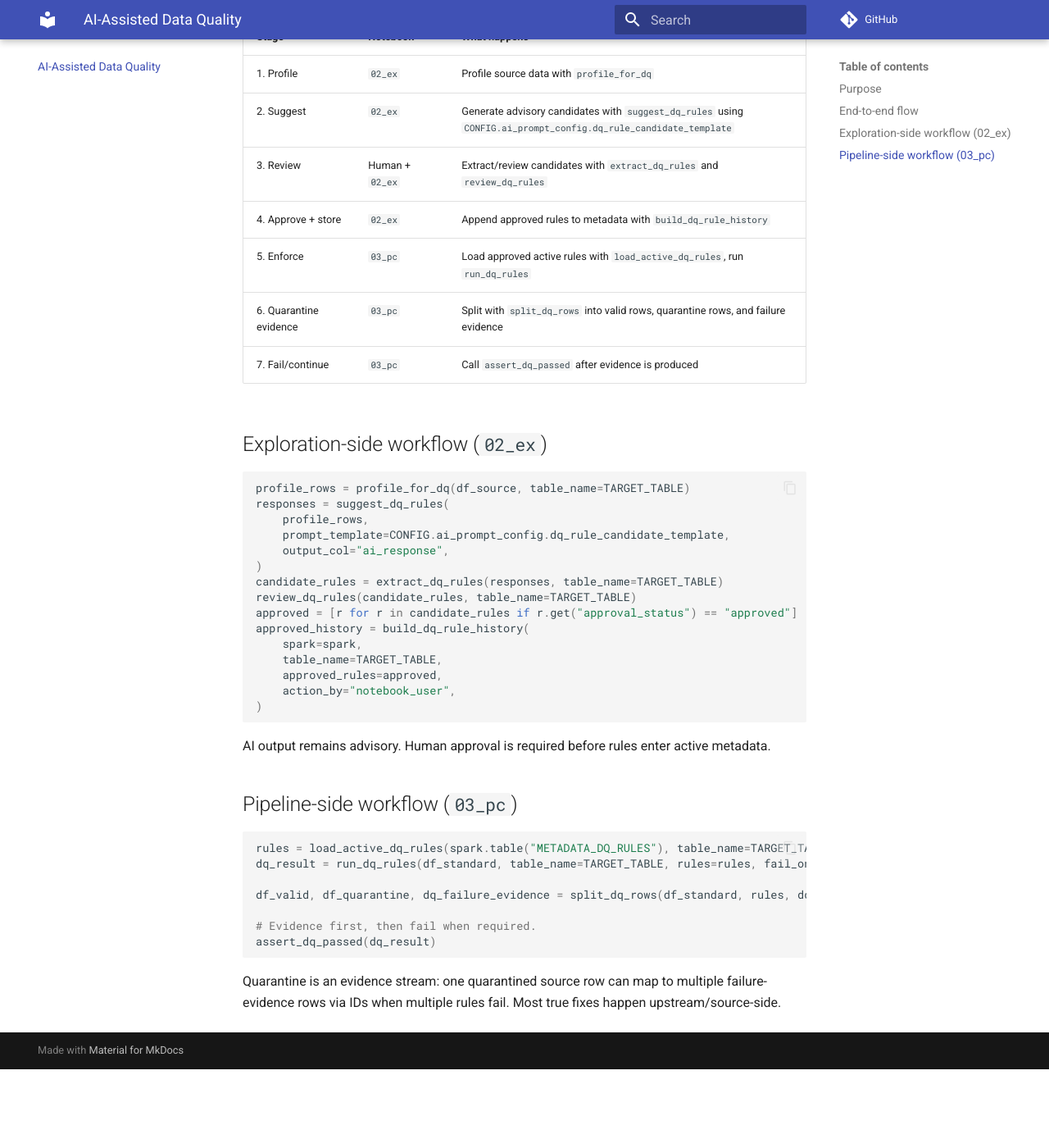
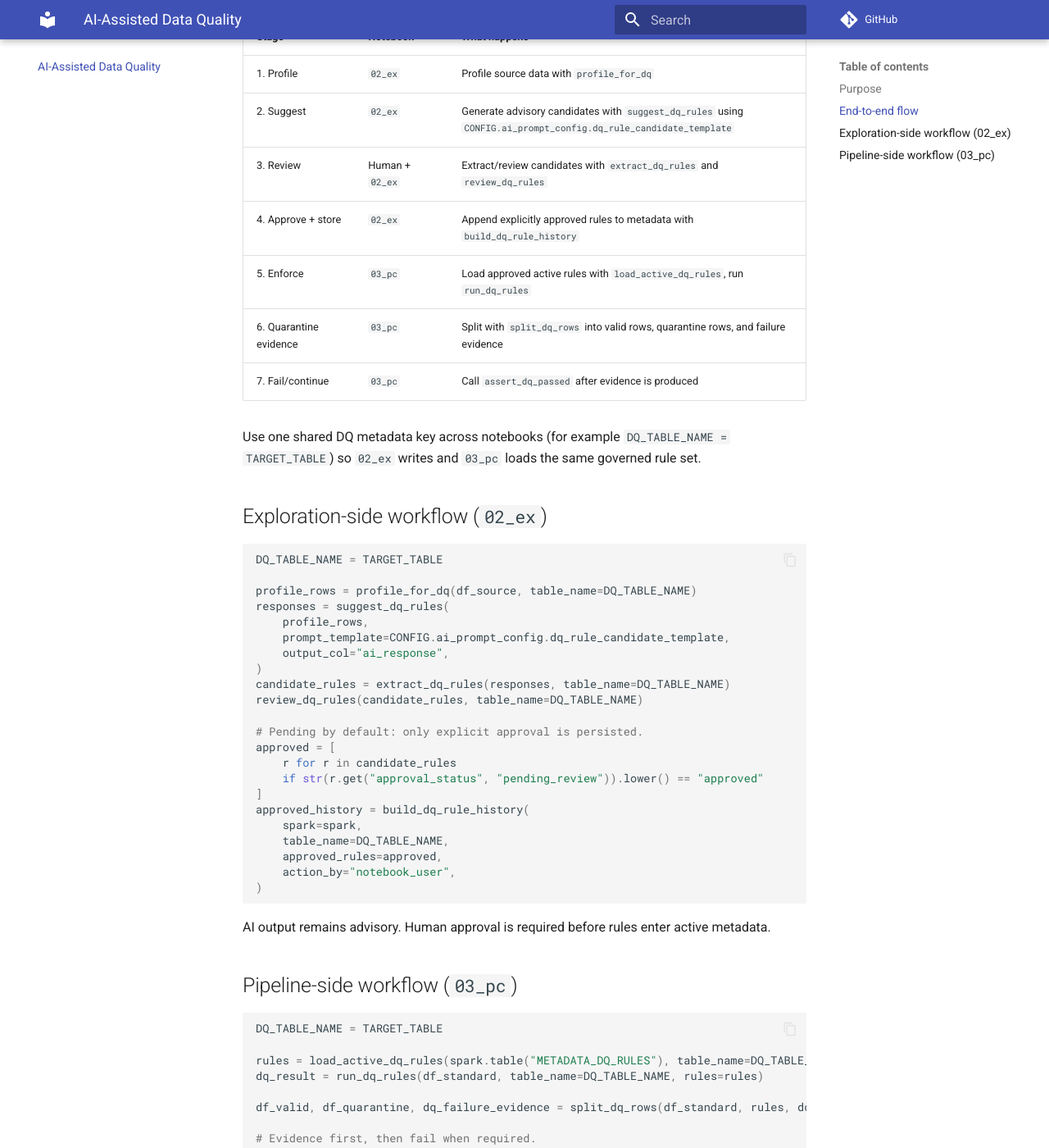
Before and after one commit to Voycepeh/fabric-data-product-framework, an MkDocs documentation site: the page built from docs/data-quality-rules-system.md, in a window 1280 px wide and 1400 px high, scrolled down 399 px. Shown: the whole window at 82% size. Built offline with MkDocs 1.6.1 and Material for MkDocs 9.7.7, drawn with Linux system fonts in a browser that asks for light colours; comment, search, counter and statistics services are not loaded; before the commit the page ends 1703 px from its top, so only the background shows below that.

Commit message:
Harden canonical DQ notebook/template handoff flow

````diff
--- a/docs/data-quality-rules-system.md
+++ b/docs/data-quality-rules-system.md
@@ -11,26 +11,35 @@ FabricOps uses metadata-managed DQ rules where AI assists with suggestions, huma
 | 1. Profile | `02_ex` | Profile source data with `profile_for_dq` |
 | 2. Suggest | `02_ex` | Generate advisory candidates with `suggest_dq_rules` using `CONFIG.ai_prompt_config.dq_rule_candidate_template` |
 | 3. Review | Human + `02_ex` | Extract/review candidates with `extract_dq_rules` and `review_dq_rules` |
-| 4. Approve + store | `02_ex` | Append approved rules to metadata with `build_dq_rule_history` |
+| 4. Approve + store | `02_ex` | Append explicitly approved rules to metadata with `build_dq_rule_history` |
 | 5. Enforce | `03_pc` | Load approved active rules with `load_active_dq_rules`, run `run_dq_rules` |
 | 6. Quarantine evidence | `03_pc` | Split with `split_dq_rows` into valid rows, quarantine rows, and failure evidence |
 | 7. Fail/continue | `03_pc` | Call `assert_dq_passed` after evidence is produced |
 
+Use one shared DQ metadata key across notebooks (for example `DQ_TABLE_NAME = TARGET_TABLE`) so `02_ex` writes and `03_pc` loads the same governed rule set.
+
 ## Exploration-side workflow (`02_ex`)
 
 ```python
-profile_rows = profile_for_dq(df_source, table_name=TARGET_TABLE)
+DQ_TABLE_NAME = TARGET_TABLE
+
+profile_rows = profile_for_dq(df_source, table_name=DQ_TABLE_NAME)
 responses = suggest_dq_rules(
     profile_rows,
     prompt_template=CONFIG.ai_prompt_config.dq_rule_candidate_template,
     output_col="ai_response",
 )
-candidate_rules = extract_dq_rules(responses, table_name=TARGET_TABLE)
-review_dq_rules(candidate_rules, table_name=TARGET_TABLE)
-approved = [r for r in candidate_rules if r.get("approval_status") == "approved"]
+candidate_rules = extract_dq_rules(responses, table_name=DQ_TABLE_NAME)
+review_dq_rules(candidate_rules, table_name=DQ_TABLE_NAME)
+
+# Pending by default: only explicit approval is persisted.
+approved = [
+    r for r in candidate_rules
+    if str(r.get("approval_status", "pending_review")).lower() == "approved"
+]
 approved_history = build_dq_rule_history(
     spark=spark,
-    table_name=TARGET_TABLE,
+    table_name=DQ_TABLE_NAME,
     approved_rules=approved,
     action_by="notebook_user",
 )
@@ -41,8 +50,10 @@ AI output remains advisory. Human approval is required before rules enter active
 ## Pipeline-side workflow (`03_pc`)
 
 ```python
-rules = load_active_dq_rules(spark.table("METADATA_DQ_RULES"), table_name=TARGET_TABLE)
-dq_result = run_dq_rules(df_standard, table_name=TARGET_TABLE, rules=rules, fail_on_error=False)
+DQ_TABLE_NAME = TARGET_TABLE
+
+rules = load_active_dq_rules(spark.table("METADATA_DQ_RULES"), table_name=DQ_TABLE_NAME)
+dq_result = run_dq_rules(df_standard, table_name=DQ_TABLE_NAME, rules=rules)
 
 df_valid, df_quarantine, dq_failure_evidence = split_dq_rows(df_standard, rules, dq_run_id=RUN_ID)
 
````
Also changed, not shown: 4 other files.
